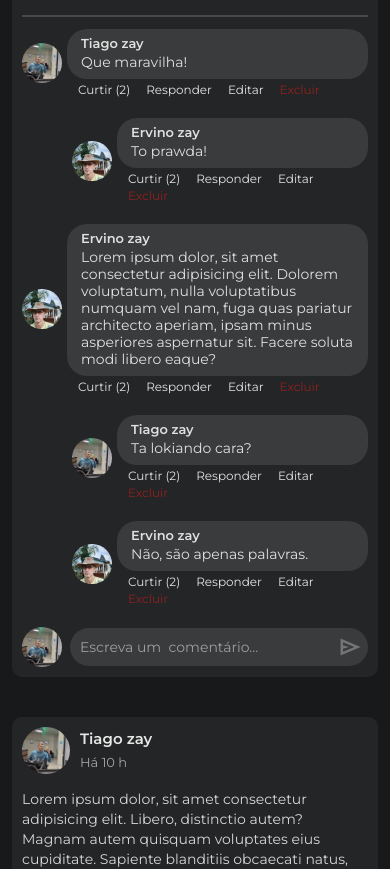
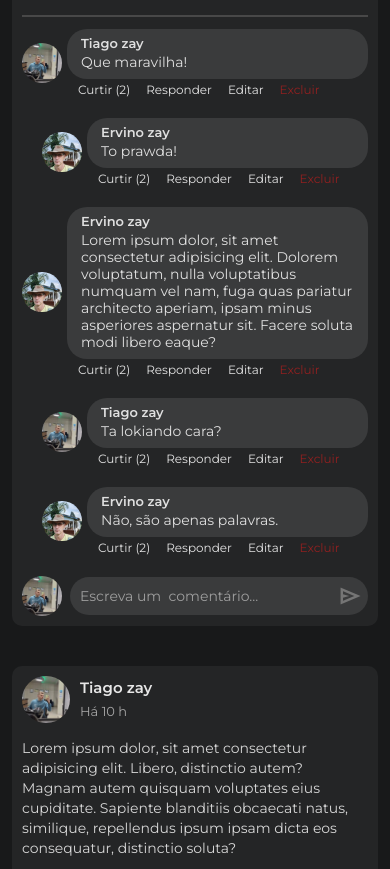
Before and after one commit to tiagozay/zaynet, a React (Create React App) app: page / in a window 390 px wide. Shown: the part 785-1654 px from the top of the page. Built offline with nearby package versions, Linux system fonts and the light colour scheme.

Commit message:
Ajuste CSS
Signed-off-by: Tiago zay <tiagozay@gmail.com>

```diff
--- a/src/components/Publicacao/Comentarios/Comentario/Comentario.css
+++ b/src/components/Publicacao/Comentarios/Comentario/Comentario.css
@@ -4,3 +4,8 @@
 #comentario__listaDeRespostas{
     padding-left: 50px;
 }
+@media( max-width: 680px ){
+    #comentario__listaDeRespostas{
+        padding-left: 20px;
+    }
+}
```
